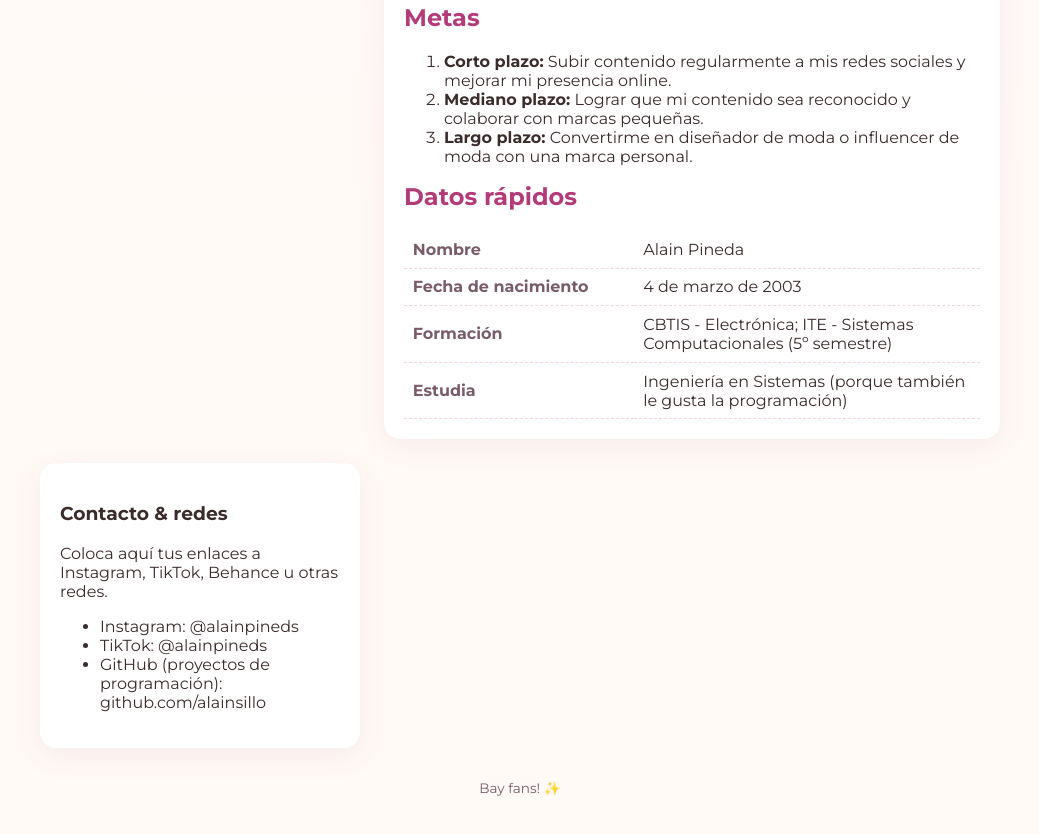
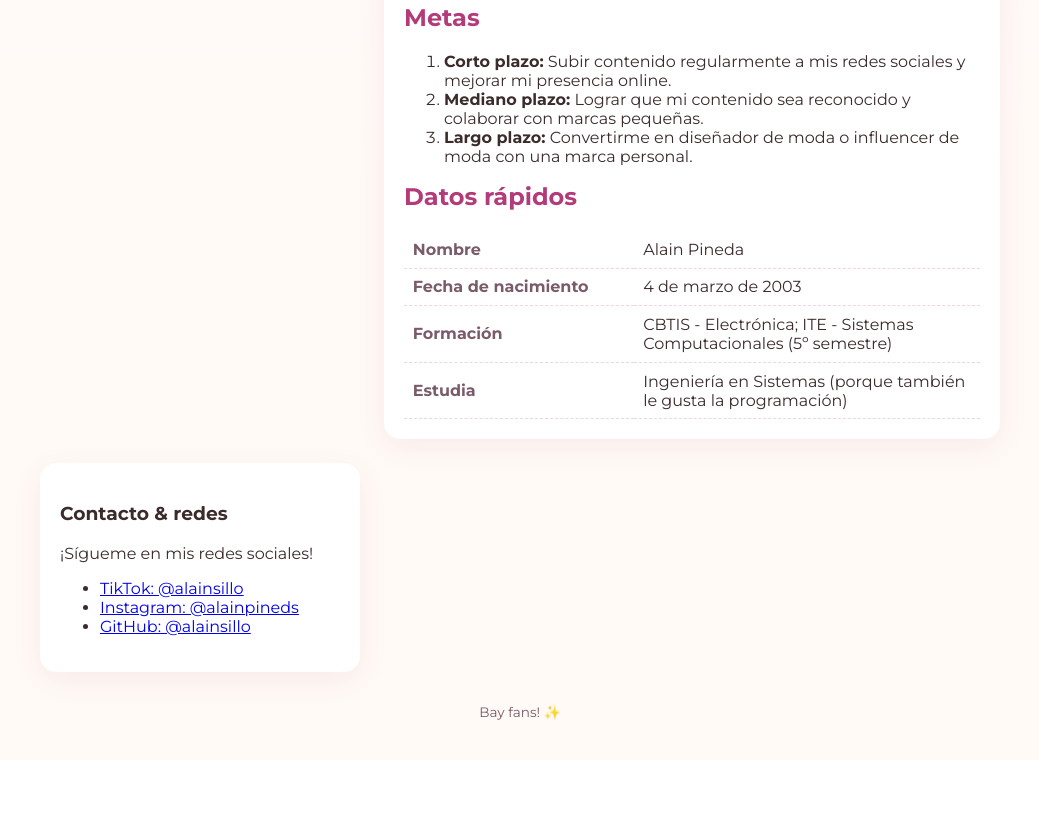
Before and after one commit to alainsillo/PWEB---Practica-3, a plain HTML site: page index.html in a window 1280 px wide. Shown: the part 668-1502 px from the top of the page, without its empty margins (120-1159 px from the left). After the commit the page ends 1428 px from the top, so only its background shows below. Drawn offline with Linux system fonts and the light colour scheme.

Commit message:
"about me" links added

```diff
--- a/index.html
+++ b/index.html
@@ -127,14 +127,16 @@
       </section>
     </main>
 
-    <aside class="card">
-      <h3>Contacto & redes</h3>
-      <p>Coloca aquí tus enlaces a Instagram, TikTok, Behance u otras redes.</p>
-      <ul>
-        <li>Instagram: @alainpineds</li>
-        <li>TikTok: @alainpineds</li>
-        <li>GitHub (proyectos de programación): github.com/alainsillo</li>
-    </aside>
+<aside class="card">
+  <h3>Contacto & redes</h3>
+  <p>¡Sígueme en mis redes sociales!</p>
+  <ul>
+    <li><a href="https://www.tiktok.com/@alainsillo" target="_blank">TikTok: @alainsillo</a></li>
+    <li><a href="https://www.instagram.com/alainpineds" target="_blank">Instagram: @alainpineds</a></li>
+    <li><a href="https://github.com/alainsillo" target="_blank">GitHub: @alainsillo</a></li>
+  </ul>
+</aside>
+
 
     <footer>
       Bay fans! ✨
```
